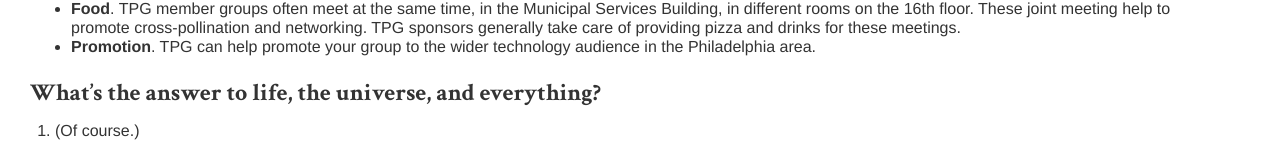
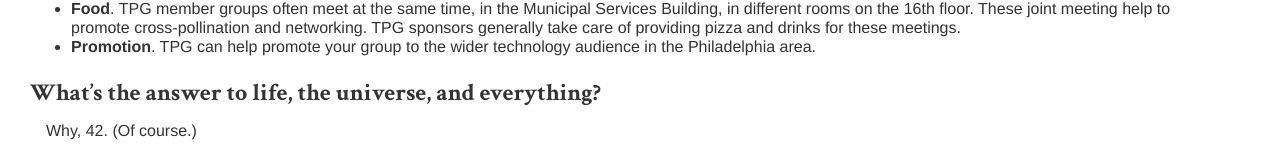
Before and after one commit to TechnicallyPhillyGroups/technicallyphillygroups.github.com, a Jekyll site: the page built from faq.md, in a window 1280 px wide and 1081 px high. Shown: the part 926-1078 px from the top of the window. Built offline with Jekyll 4.4.1, drawn with Linux system fonts in a browser that asks for light colours; nearby versions of some CDN libraries.

Commit message:
FAQ fix.

```diff
--- a/faq.md
+++ b/faq.md
@@ -60,4 +60,4 @@
 
 ## What's the answer to life, the universe, and everything?
 
-42. (Of course.)
+Why, 42. (Of course.)
```
